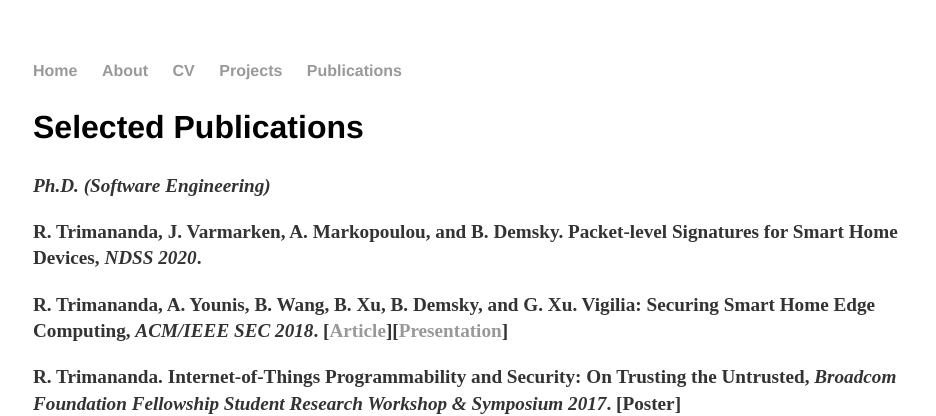
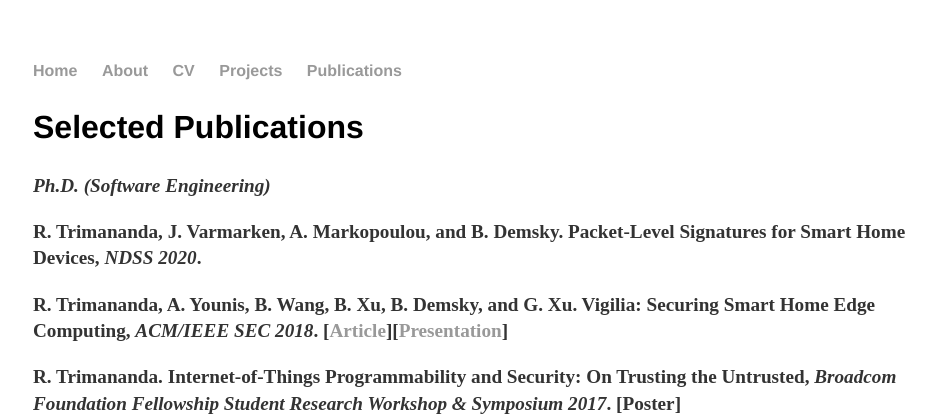
Before and after one commit to rtrimana/rahmaditrimananda.github.io, a Jekyll site: the page built from publications/index.html, in a window 1280 px wide. Shown: the top 416 px of the page, without its empty margins (159-1095 px from the left). Built offline with Jekyll 4.4.1, drawn with Linux system fonts in a browser that asks for light colours.

```diff
--- a/publications/index.html
+++ b/publications/index.html
@@ -8,7 +8,7 @@ title: Publications of Rahmadi Trimananda
 
 		<em><p><strong>Ph.D. (Software Engineering)</strong></p></em>
 
-				<p><strong>R. Trimananda, J. Varmarken, A. Markopoulou, and B. Demsky. Packet-level Signatures for Smart Home Devices, <em>NDSS 2020</em>.
+				<p><strong>R. Trimananda, J. Varmarken, A. Markopoulou, and B. Demsky. Packet-Level Signatures for Smart Home Devices, <em>NDSS 2020</em>.
 
 				<p><strong>R. Trimananda, A. Younis, B. Wang, B. Xu, B. Demsky, and G. Xu</strong>. Vigilia: Securing Smart Home Edge Computing, <em>ACM/IEEE SEC 2018</em>. [<a href="http://acm-ieee-sec.org/2018/pdfs/SEC2018-5cLAs0rQH8wBym0gnRmRKv/4FZwa1ApsV8MKkPgOTwynk/6HTCKzCT9xe2JbK6f8SqMY.pdf" target="_blank">Article</a>][<a href="http://plrg.eecs.uci.edu/wordpress/wp-content/uploads/2018/10/SEC-2018-Rahmadi-Trimananda-final.pdf" target="_blank">Presentation</a>]
 
```
